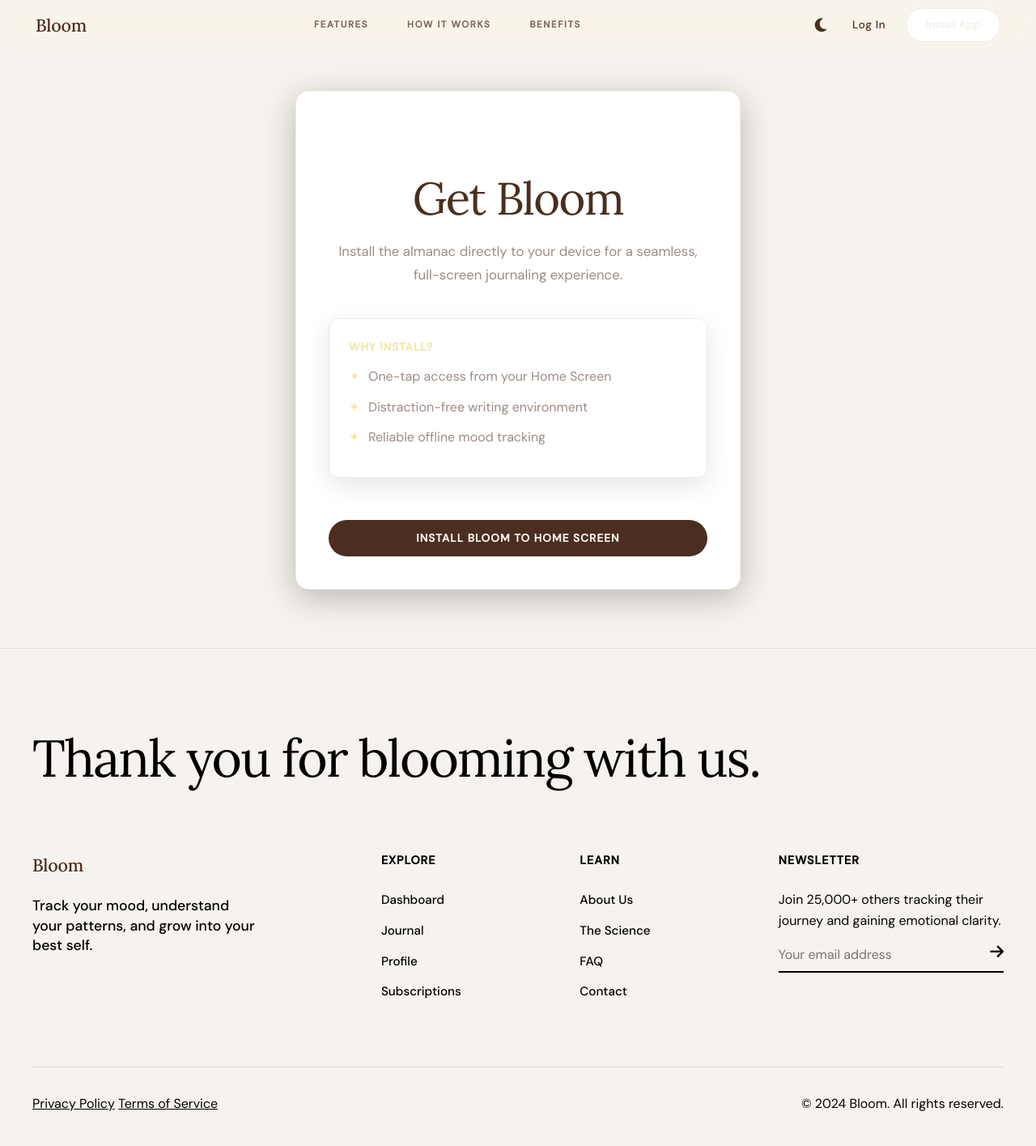
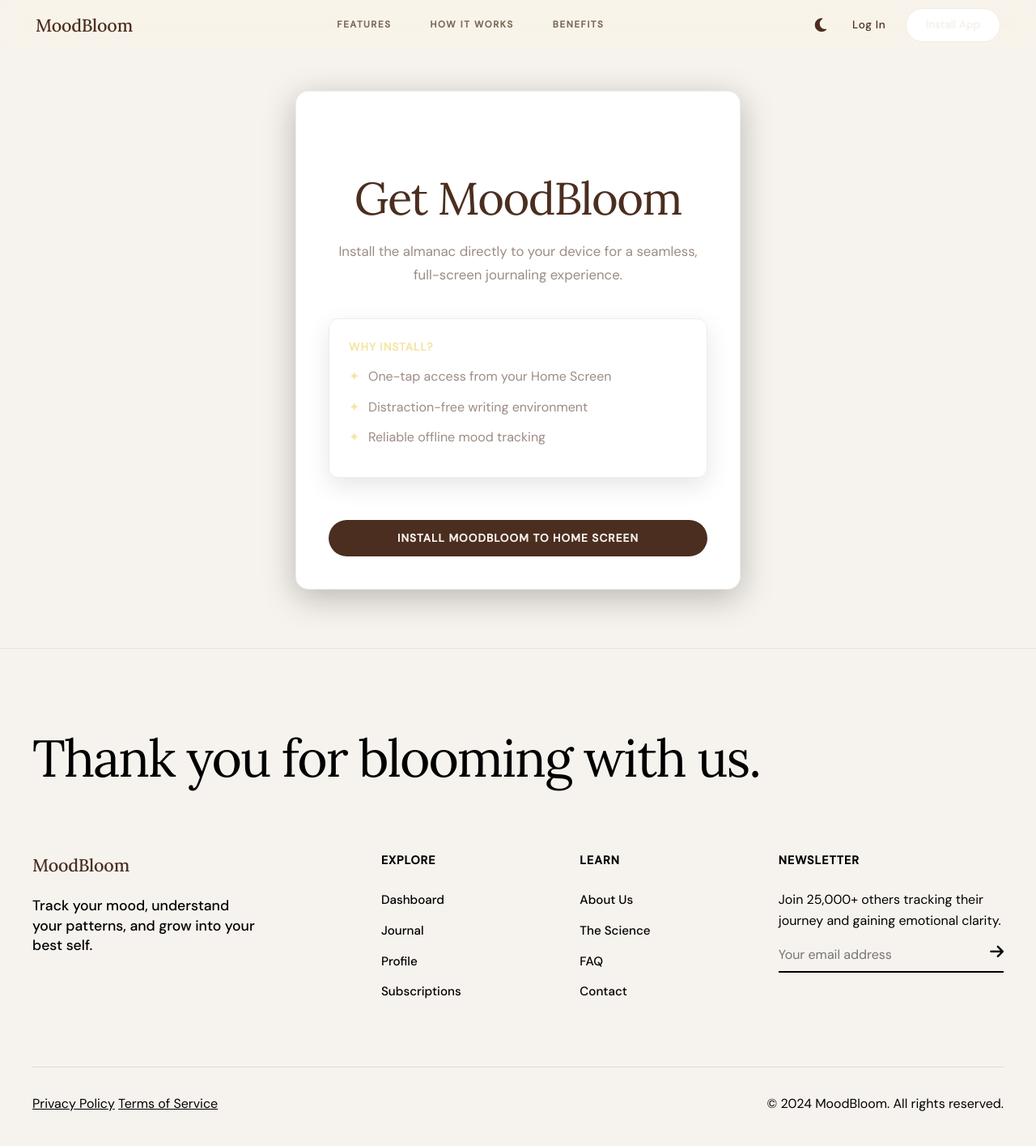
Before and after one commit to introshia/MoodBloom, a Flask app: page /install in a window 1280 px wide. Shown: the whole page at 81% size. Run offline with Flask 3, Linux system fonts and the light colour scheme; some libraries are stand-ins or nearby versions.

Commit message:
fix: revert app rename back to MoodBloom and rename atmosphere map to mood map

```diff
--- a/templates/components/_footer.html
+++ b/templates/components/_footer.html
@@ -5,7 +5,7 @@
         <div class="footer-grid">
             <!-- Column 1: Brand -->
             <div class="footer-col">
-                <a href="{{ url_for('index') }}" class="navbar-logo" style="display: block; margin-bottom: 20px;">Bloom</a>
+                <a href="{{ url_for('index') }}" class="navbar-logo" style="display: block; margin-bottom: 20px;">MoodBloom</a>
                 <p class="footer-tagline">Track your mood, understand your patterns, and grow into your best self.</p>
             </div>
 
@@ -51,7 +51,7 @@
                 <a href="#">Terms of Service</a>
             </div>
             <div class="footer-copyright">
-                &copy; 2024 Bloom. All rights reserved.
+                &copy; 2024 MoodBloom. All rights reserved.
             </div>
         </div>
     </footer>
--- a/templates/components/_navbar.html
+++ b/templates/components/_navbar.html
@@ -104,7 +104,7 @@
     <!-- NAVBAR -->
     <div class="navbar-container">
         <a href="{% if session.get('user_id') %}{{ url_for('archive') }}{% else %}{{ url_for('index') }}{% endif %}" class="navbar-logo">
-            Bloom
+            MoodBloom
         </a>
         <div class="navbar-center">
             {% if session.get('user_id') %}
--- a/templates/pages/archive.html
+++ b/templates/pages/archive.html
@@ -81,7 +81,7 @@
         color: var(--text);
     }
 
-    .trend-Blooming {
+    .trend-MoodBlooming {
         background: rgba(140, 166, 140, 0.2);
         color: #4A5D4A;
     }
@@ -810,7 +810,7 @@
 
         <div class="chart-container" id="aw">
             <div style="display: flex; justify-content: space-between; margin-bottom: 24px;">
-                <div style="font-family: 'Lora', serif; font-size: 16px; color: var(--text);">Atmosphere Map</div>
+                <div style="font-family: 'Lora', serif; font-size: 16px; color: var(--text);">Mood Map</div>
                 <div style="font-size: 11px; color: var(--muted); text-transform: uppercase; letter-spacing: 0.05em;">
                     Recent Chronicle </div>
             </div>
--- a/templates/pages/base.html
+++ b/templates/pages/base.html
@@ -4,7 +4,7 @@
 <head>
     <meta charset="UTF-8">
     <meta name="viewport" content="width=device-width, initial-scale=1.0">
-    <title>Bloom | {% block title %}Welcome{% endblock %}</title>
+    <title>MoodBloom | {% block title %}Welcome{% endblock %}</title>
 
     <!-- External Assets -->
     <link href="https://cdn.jsdelivr.net/npm/bootstrap@5.3.0/dist/css/bootstrap.min.css" rel="stylesheet">
--- a/templates/pages/install.html
+++ b/templates/pages/install.html
@@ -10,7 +10,7 @@
             <i class="fa-solid fa-arrow-down-to-bracket" style="font-size: 3.5rem; color: var(--color-cyan);"></i>
         </div>
 
-        <h1 class="hero-headline" style="font-size: 3.5rem; margin-bottom: 16px;">Get Bloom</h1>
+        <h1 class="hero-headline" style="font-size: 3.5rem; margin-bottom: 16px;">Get MoodBloom</h1>
         <p class="hero-subheadline" style="margin-bottom: 40px;">
             Install the almanac directly to your device for a seamless, full-screen journaling experience.
         </p>
@@ -25,7 +25,7 @@
         </div>
 
         <button id="pwa-install-btn" class="btn-primary" style="margin-top: 20px;">
-            Install Bloom to Home Screen
+            Install MoodBloom to Home Screen
         </button>
 
         <div id="ios-instruction" class="ios-instruction" style="display: none; margin-top: 24px;">
--- a/templates/pages/profile.html
+++ b/templates/pages/profile.html
@@ -632,7 +632,7 @@
       </div>
     </div>
 
-    <div class="id-badge">✦ Bloom Curator</div>
+    <div class="id-badge">✦ MoodBloom Curator</div>
 
     <nav class="id-nav">
       <a class="id-nav-link active" href="#identity">
@@ -692,7 +692,7 @@
           <div class="s-card-icon">✦</div>
           <div>
             <div class="s-card-title">Identity</div>
-            <div class="s-card-sub">Your public curator name within Bloom</div>
+            <div class="s-card-sub">Your public curator name within MoodBloom</div>
           </div>
         </div>
         <div class="s-card-body">
@@ -804,7 +804,7 @@
         <div class="s-card-icon">🔔</div>
         <div>
           <div class="s-card-title">Notifications</div>
-          <div class="s-card-sub">Control when and how Bloom reaches you</div>
+          <div class="s-card-sub">Control when and how MoodBloom reaches you</div>
         </div>
       </div>
       <div class="s-card-body">
--- a/templates/pages/sanctuary.html
+++ b/templates/pages/sanctuary.html
@@ -4,7 +4,7 @@
 <head>
   <meta charset="UTF-8" />
   <meta name="viewport" content="width=device-width,initial-scale=1" />
-  <title>Bloom · Sanctuary</title>
+  <title>MoodBloom · Sanctuary</title>
   <link
     href="https://fonts.googleapis.com/css2?family=Lora:ital,wght@0,400;0,500;1,400&family=DM+Sans:wght@300;400&display=swap"
     rel="stylesheet" />
@@ -347,7 +347,7 @@
   <canvas id="c"></canvas>
 
   <nav id="nav">
-    <div class="logo" id="logo-btn">Bloom</div>
+    <div class="logo" id="logo-btn">MoodBloom</div>
   </nav>
 
   <div id="bottom-dock" onclick="event.stopPropagation()">
@@ -471,7 +471,7 @@
       { title: 'Infinite Sky', icon: '✦', time: '11:45 PM', quote: 'I am more than my worries. There is a vastness inside me that fear has never touched.', caption: 'Stars that remember every wish.', scene: 5 },
       { title: 'Let Go', icon: '◉', time: '5:30 PM', quote: 'I release what has already passed. Every ending creates space for something beautiful.', caption: 'Leaves that dance on their way down.', scene: 6 },
       { title: 'Be Here', icon: '◎', time: '10:00 AM', quote: 'This moment is enough. I do not need to be anywhere else or anyone other than who I am right now.', caption: 'A field that holds its own warmth.', scene: 7 },
-      { title: 'Bloom Gently', icon: '◈', time: '6:15 AM', quote: 'I do not have to rush my becoming. Growth has its own perfect timing, and I trust mine.', caption: 'Petals that know their own season.', scene: 8 },
+      { title: 'MoodBloom Gently', icon: '◈', time: '6:15 AM', quote: 'I do not have to rush my becoming. Growth has its own perfect timing, and I trust mine.', caption: 'Petals that know their own season.', scene: 8 },
       { title: 'Still Waters', icon: '◉', time: '8:00 PM', quote: 'Beneath all the noise, there is a quiet part of me that has always known what matters.', caption: 'A reflection that tells the truth.', scene: 9 }
     ];
 
```
Also changed, not shown: templates/pages/index.html (+8 -8 lines).
